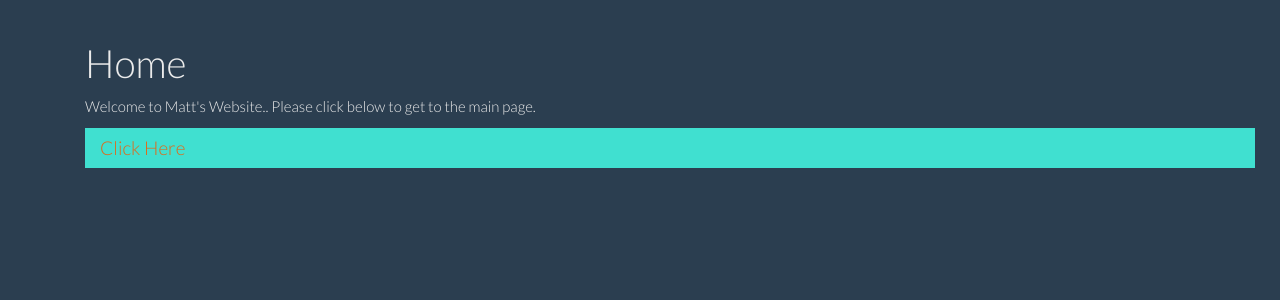
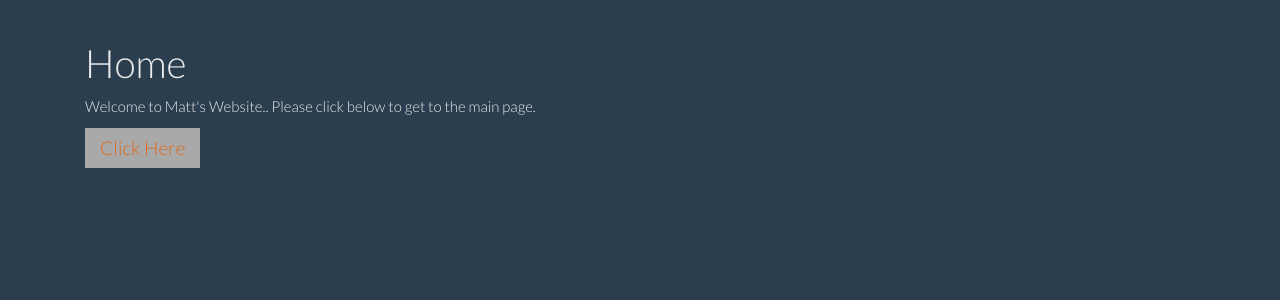
Before and after one commit to matthewcm/Movie_Site, a Rails app: page / in a window 1280 px wide. Shown: the part 40-340 px from the top of the page. Run offline with Rails 7, Linux system fonts and the light colour scheme; style sheets or scripts are compiled from the project's sources; some libraries are stand-ins or nearby versions.

Commit message:
Fixed heroku app

```diff
--- a/app/views/home/index.html.erb
+++ b/app/views/home/index.html.erb
@@ -1,4 +1,5 @@
 <h1>Home</h1>
 <p>Welcome to Matt's Website.. Please click below to get to the main page.</p>
-
-<a class="navbar-brand container" href='/movies' style = 'background:turquoise'>Click Here</a>
+<div>
+<a class="navbar-brand" href='/movies' style = 'background:darkgrey'>Click Here</a>
+</div>
```
